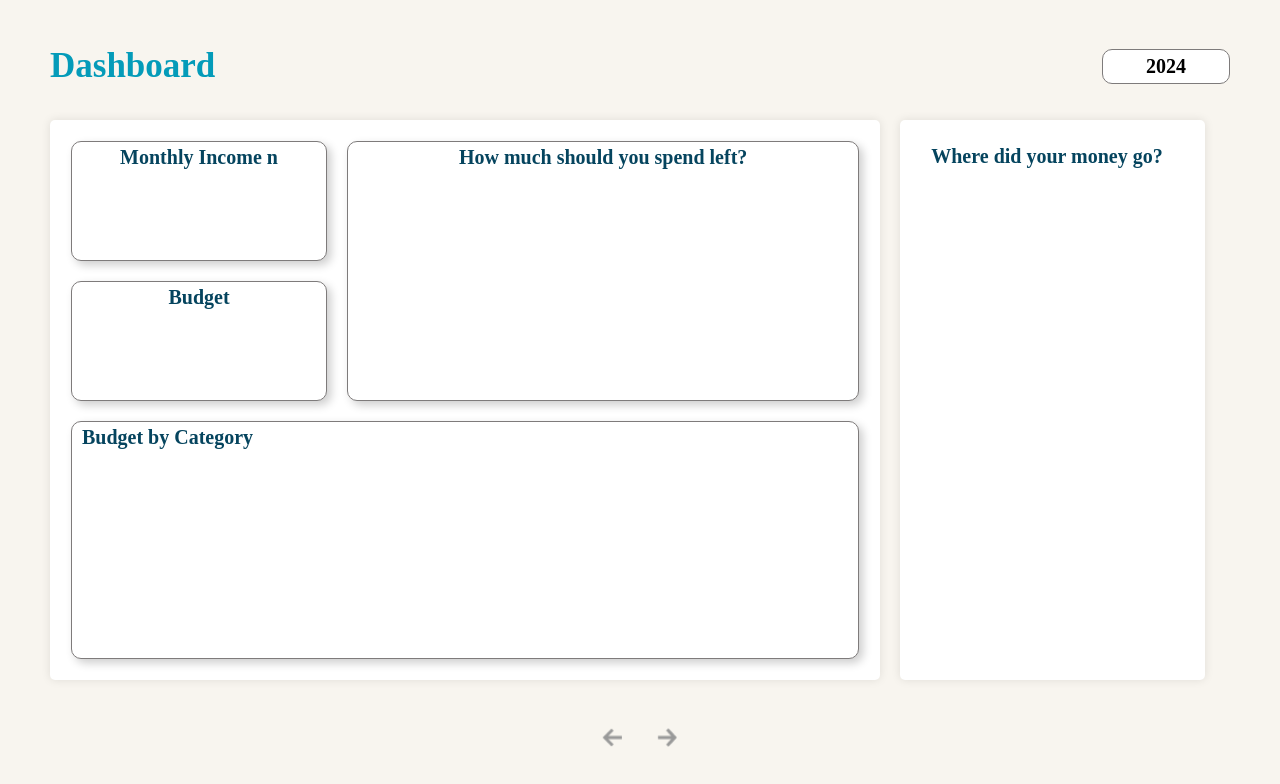
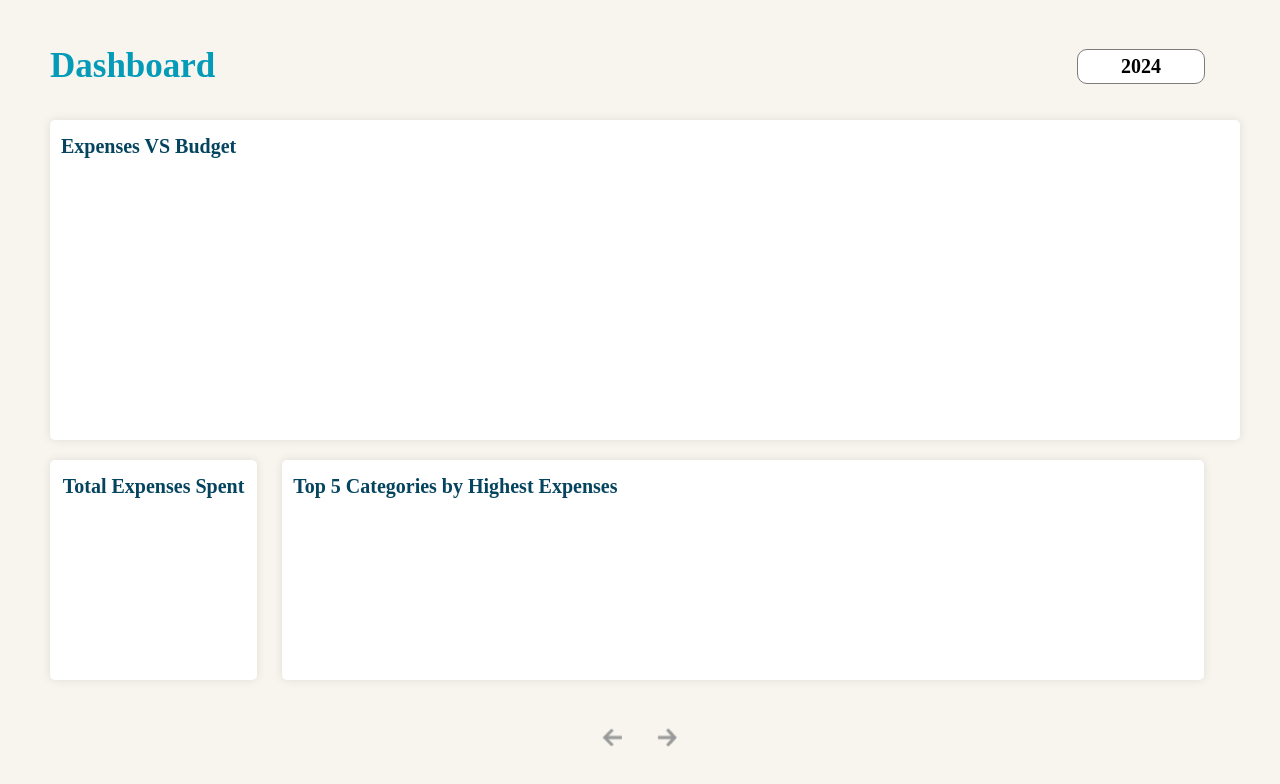
Before and after one commit to MaisarahQistina/fintrack, a React (Create React App) app: page /dashboard in a window 1280 px wide. Both pictures are taken after a click on the picture 667 px from the left and 809 px from the top of the page. Shown: the part 72-856 px from the top of the page. Built offline with nearby package versions, Linux system fonts and the light colour scheme.

Commit message:
dashboard - month and year containers only done

```diff
--- a/src/Dashboard/Dashboard.module.css
+++ b/src/Dashboard/Dashboard.module.css
@@ -1,14 +1,18 @@
+/* ---------------------------------------------------------------------- */
+/** Dashboard Main Page **/
 .DashboardView {
     display: flex;
     flex-direction: column;
     align-items: flex-start;
     justify-content: flex-start;
-    height: 100vh; /* Takes full screen height */
+    min-height: 100vh; /* Takes full screen height */
     width: 100vw; /* Takes full screen width */
     position: relative; /* Prevents it from being affected by absolute positioning */
     background-color: #F8F5EF; /* Solid background color */
 }
 
+/* ---------------------------------------------------------------------- */
+/** Arrows **/
 .navigationButtons {
     position: absolute;
     bottom: 50px; /* 20px from bottom */
@@ -29,6 +33,8 @@
     opacity: 0.7;
 }
 
+/* ---------------------------------------------------------------------- */
+/** Dashboard Title **/
 .title {
     font-size: 35px;
     font-family: 'Abhaya Libre';
@@ -61,6 +67,7 @@
     border: 1px solid rgb(126, 123, 123);
     overflow: hidden;
     margin-left: auto; /* Pushes month to the right */
+    margin-right: 25px;
 }
 
 /* ---------------------------------------------------------------------- */
@@ -75,6 +82,7 @@
     position: relative; /* Establishes positioning context */
 }
 
+/* Container for Month Dashboard-1 */
 .dashboardContainer1 {
     z-index: 1;
     display: grid;
@@ -93,6 +101,8 @@
     flex: 3; /* Takes 3/4 of available space */
 }
 
+/* Cards - Month Dashboard */
+/* Card - Monthly Income */
 .cardMonthlyIncome {
     width: 20vw;
     height: 15vh;
@@ -113,6 +123,7 @@
     grid-row: 1; /* First row */
 }
 
+/* Card - Budget */
 .cardBudget {
     width: 20vw;
     height: 15vh;
@@ -133,6 +144,7 @@
     grid-row: 2; /* Second row */
 }
 
+/* Card - Balance Left */
 .cardBalance {
     background: white;
     border-radius: 10px;
@@ -153,6 +165,7 @@
     grid-row: 1 / span 2;
 }
 
+/* Card - Budget per Category */
 .cardBudgetCategory {
     background: white;
     border-radius: 10px;
@@ -174,14 +187,15 @@
     grid-row: 3
 }
 
-/* Month - Container 2 */
+/* ----------- */
+/* Container for Month Dashboard-2 */
 .dashboardContainer2 {
     z-index: 1; /* Ensure it's above background */
     align-items: center; /* Centers horizontally */
     justify-content: center; /* Centers vertically */
     border: 1px solid transparent;
     border-radius: 5px;
-    width: 25vw; /* Width that makes sense for side panel */
+    width: 24vw; /* Width that makes sense for side panel */
     height: 70vh;
     background-color: white;
     box-shadow: 0px 0px 10px rgba(0, 0, 0, 0.1);
@@ -198,3 +212,84 @@
     text-align: left;
     padding-left: 10px;
 }
+
+/* ---------------------------------------------------------------------- */
+/** Dashboard Year Container **/
+/* Main wrapper for both containers */
+.dashboard2Wrapper {
+    display: flex;
+    flex-direction: column; /* Stacks items vertically */
+    gap: 20px; /* Space between containers */
+    width: 100%;
+    margin-top: 120px;
+    padding: 0 50px;
+    position: relative;
+}
+
+/* Container for Year Dashboard-1 */
+.dashboardContainer3 {
+    z-index: 1;
+    gap: 20px; /* Reduce gap */
+    align-items: flex-start;
+    justify-content: flex-start;
+    border: 1px solid transparent;
+    border-radius: 5px;
+    width: 93vw;
+    height: 40vh;
+    background-color: white;
+    padding: 10px;
+    box-shadow: 0px 0px 10px rgba(0, 0, 0, 0.1);
+    font-family: 'Abhaya Libre';
+    font-weight: 700;
+    font-size: 20px;
+    color: #05445E;
+    text-align: left;
+    padding-left: 10px;
+}
+
+/* Wrapper for Dashboard-2 & Dashboard-3 */
+.rowContainer {
+    display: flex;
+    width: 100%;
+}
+
+/* Container for Year Dashboard-2 */
+.dashboardContainer4 {
+    z-index: 1;
+    align-items: flex-start;
+    justify-content: flex-start;
+    border: 1px solid transparent;
+    border-radius: 5px;
+    width: 20%;
+    height: 27.5vh;
+    background-color: white;
+    padding: 10px;
+    box-shadow: 0px 0px 10px rgba(0, 0, 0, 0.1);
+    margin-right: 25px;
+    font-family: 'Abhaya Libre';
+    font-weight: 700;
+    font-size: 20px;
+    color: #05445E;
+    text-align: center;
+}
+
+/* Container for Year Dashboard-3 */
+.dashboardContainer5 {
+    z-index: 1;
+    align-items: flex-start;
+    justify-content: flex-start;
+    border: 1px solid transparent;
+    border-radius: 5px;
+    width: 90%;
+    height: 27.5vh;
+    background-color: white;
+    padding: 10px;
+    box-shadow: 0px 0px 10px rgba(0, 0, 0, 0.1);
+    margin-right: 26px;
+    font-family: 'Abhaya Libre';
+    font-weight: 700;
+    font-size: 20px;
+    color: #05445E;
+    text-align: left;
+    padding-left: 10px;
+}
--- a/src/Dashboard/DashboardYearContainer.js
+++ b/src/Dashboard/DashboardYearContainer.js
@@ -3,17 +3,20 @@ import styles from "./Dashboard.module.css"; // Keep same CSS file
 
 function DashboardContainer() {
     return (
-      <div className={styles.dashboardWrapper}> {/* New wrapper to align side by side */}
-        <section className={styles.dashboardContainer1}>
-          <div className={styles.cardMonthlyIncome}>Monthly Income n</div>
-          <div className={styles.cardBudget}>Budget</div>
-          <div className={styles.cardBalance}>How much should you spend left?</div>
-          <div className={styles.cardBudgetCategory}>Budget by Category</div>
+      <div className={styles.dashboard2Wrapper}>
+        <section className={styles.dashboardContainer3}>
+          Expenses VS Budget
         </section>
 
-        <section className={styles.dashboardContainer2}>
-            <div className={styles.dashboardContainer2Title}>Where did your money go?</div>
+      <div className={styles.rowContainer}>
+        <section className={styles.dashboardContainer4}>
+          Total Expenses Spent
         </section>
+
+        <section className={styles.dashboardContainer5}>
+          Top 5 Categories by Highest Expenses
+        </section>
+      </div>
       </div>
     );
   }
```
